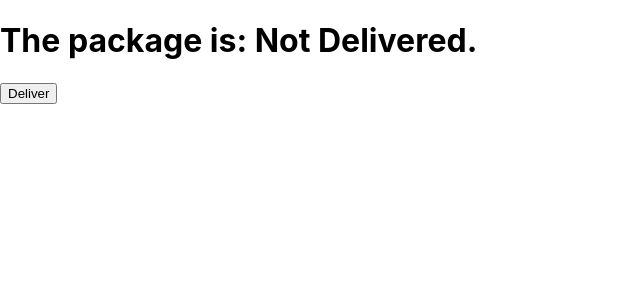
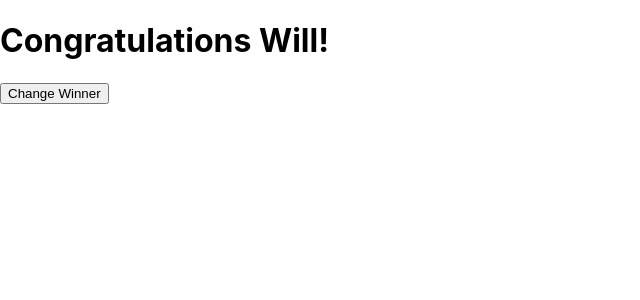
Before and after one commit to tatacsd/react-hooks-linkedin, a React (Create React App) app: page / in a window 1280 px wide. Shown: the top 300 px of the page, without its empty margins (0-640 px from the left). Built offline with nearby package versions, Linux system fonts and the light colour scheme.

Commit message:
useEffect start

```diff
--- a/src/index.js
+++ b/src/index.js
@@ -1,18 +1,21 @@
-import React, { useState } from "react";
+import React, { useState, useEffect } from "react";
 import ReactDOM from "react-dom";
 import "./index.css";
 
 function App() {
-  // the useState will return two fields
-  // 0: undefined 1: a function
-  // const result = useState();
+  const [name, setName] = useState("Will");
 
-  const [status, setStatus] = useState("Not Delivered");
+  // useEffect takes a function and
+  // it runs after each update
+  useEffect(() => {
+    // change the document title
+    document.title = `Celebrate ${name}`;
+  });
 
   return (
     <div>
-      <h1>The package is: {status}.</h1>
-      <button onClick={() => setStatus("Delivered")}>Deliver</button>
+      <h1>Congratulations {name}!</h1>
+      <button onClick={() => setName("John")}>Change Winner</button>
     </div>
   );
 }
```
